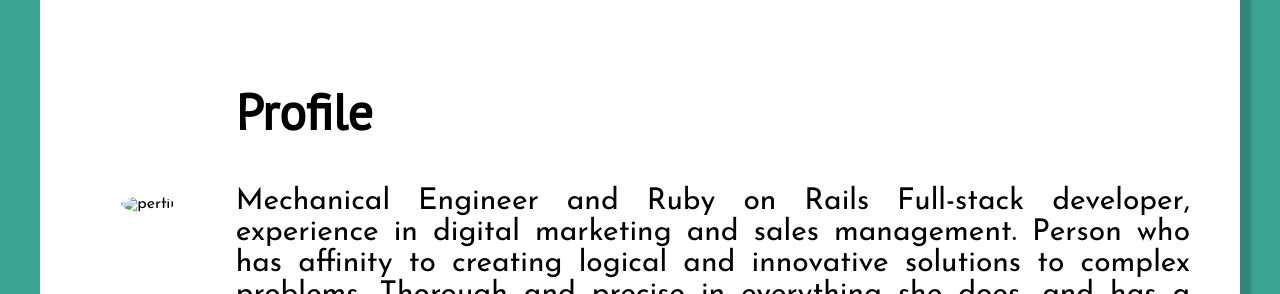
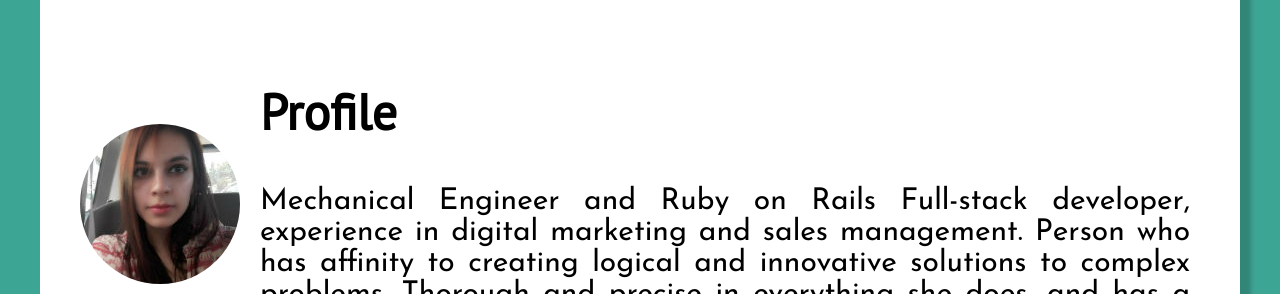
Before and after one commit to AngelicaMColom/AngelicaMColom.github.io, a plain HTML site: page index.html in a window 1280 px wide. Shown: the part 658-952 px from the top of the page. Drawn offline with Linux system fonts and the light colour scheme.

Commit message:
Create index.html

```diff
--- a/index.html
+++ b/index.html
@@ -37,7 +37,7 @@
 
     <section id= "profile">
       <div class="image">
-          <img src="src/perfil.jpg" alt="perfil">
+          <img src="src/imag/perfil.jpg" alt="perfil">
       </div>
       <div class = "box">
         <h2>Profile</h2>
```
